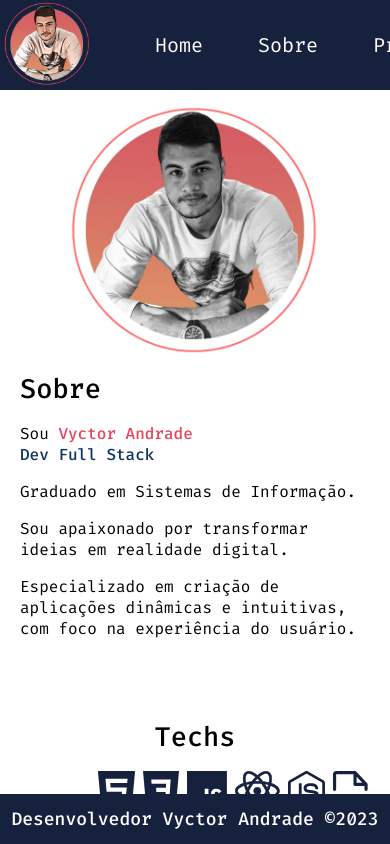
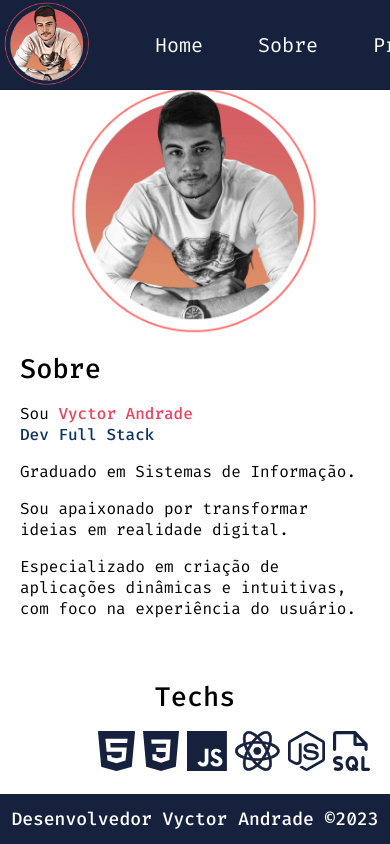
Before and after one commit to vyctorandrade/portfolio, a React (Vite) app: page /sobre in a window 390 px wide. Built offline with nearby package versions, Linux system fonts and the light colour scheme.

Commit message:
Update Sobre.module.css

```diff
--- a/src/pages/Sobre/Sobre.module.css
+++ b/src/pages/Sobre/Sobre.module.css
@@ -64,7 +64,7 @@
         flex-direction: column;
         padding-inline: 20px;
         gap: 1rem;
-        padding-block: 40px;
+        padding-block: 20px;
     }
     .bio img {
         max-width: 100%;
```
